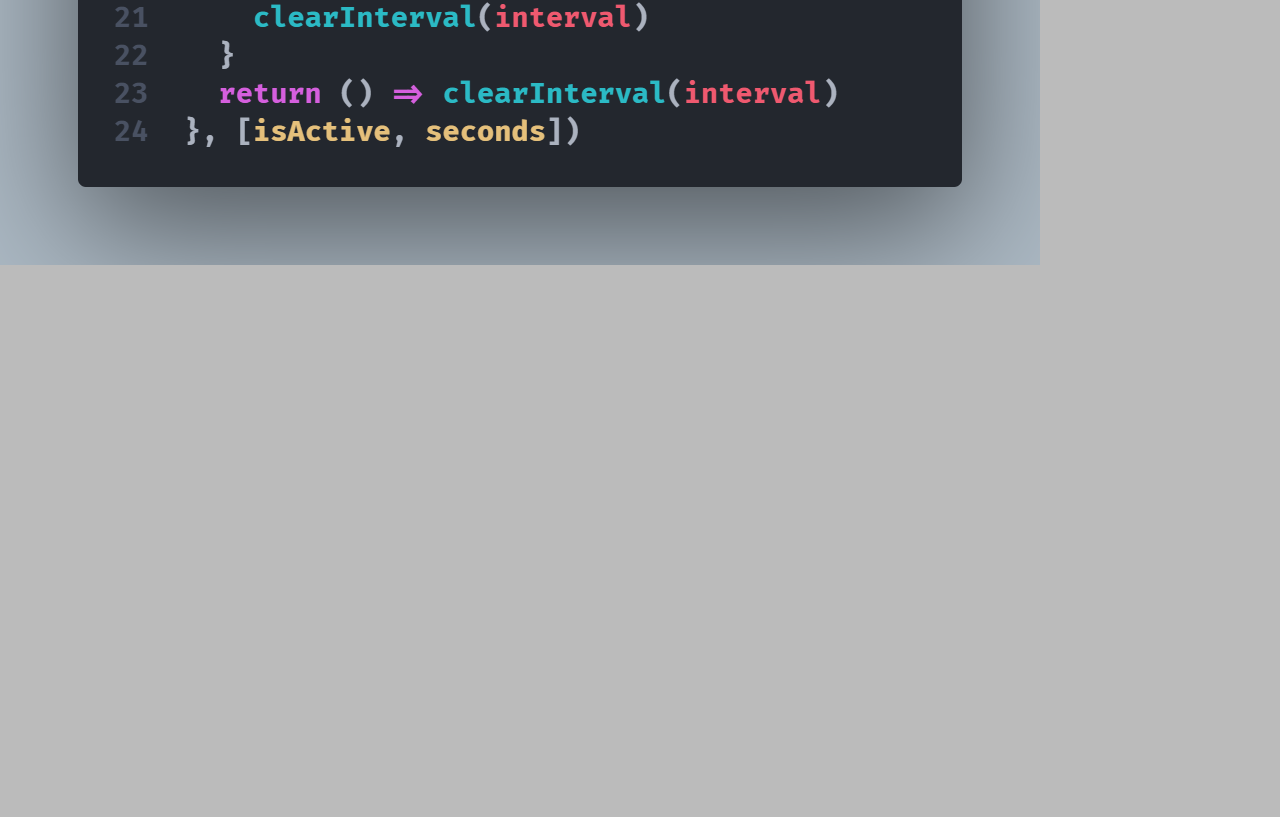
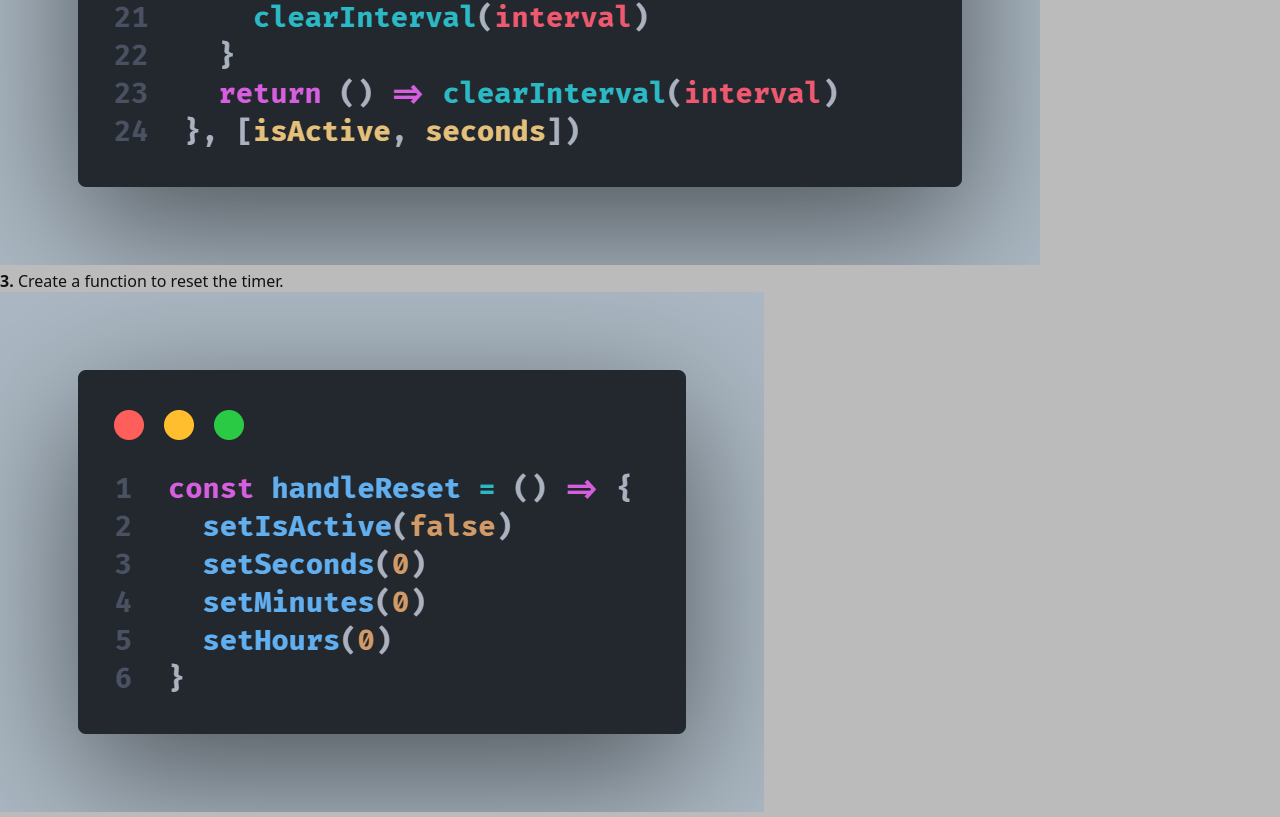
Before and after one commit to Espadv69/useState-Advanced, a React (Vite) app in the folder ChronoMaster/: page / in a window 1280 px wide. Shown: the part 1618-2435 px from the top of the page. Before the commit the page ends 1888 px from the top, so only its background shows below. Built offline with nearby package versions, Linux system fonts and the light colour scheme; the HTML template or start-up script is replaced by a standard one.

Commit message:
Add third LiExplanation item for timer reset function in Explanation component

```diff
--- a/ChronoMaster/src/components/Explanation/Explanation.jsx
+++ b/ChronoMaster/src/components/Explanation/Explanation.jsx
@@ -19,6 +19,13 @@ const Explanation = () => {
           imgUrl="/images/timer.png"
           imgAlt="Code snippet for useEffect."
         />
+
+        <LiExplanation
+          step={3}
+          description="Create a function to reset the timer."
+          imgUrl="/images/handleReset.png"
+          imgAlt="Code snippet for reset function."
+        />
       </ul>
     </section>
   )
```
